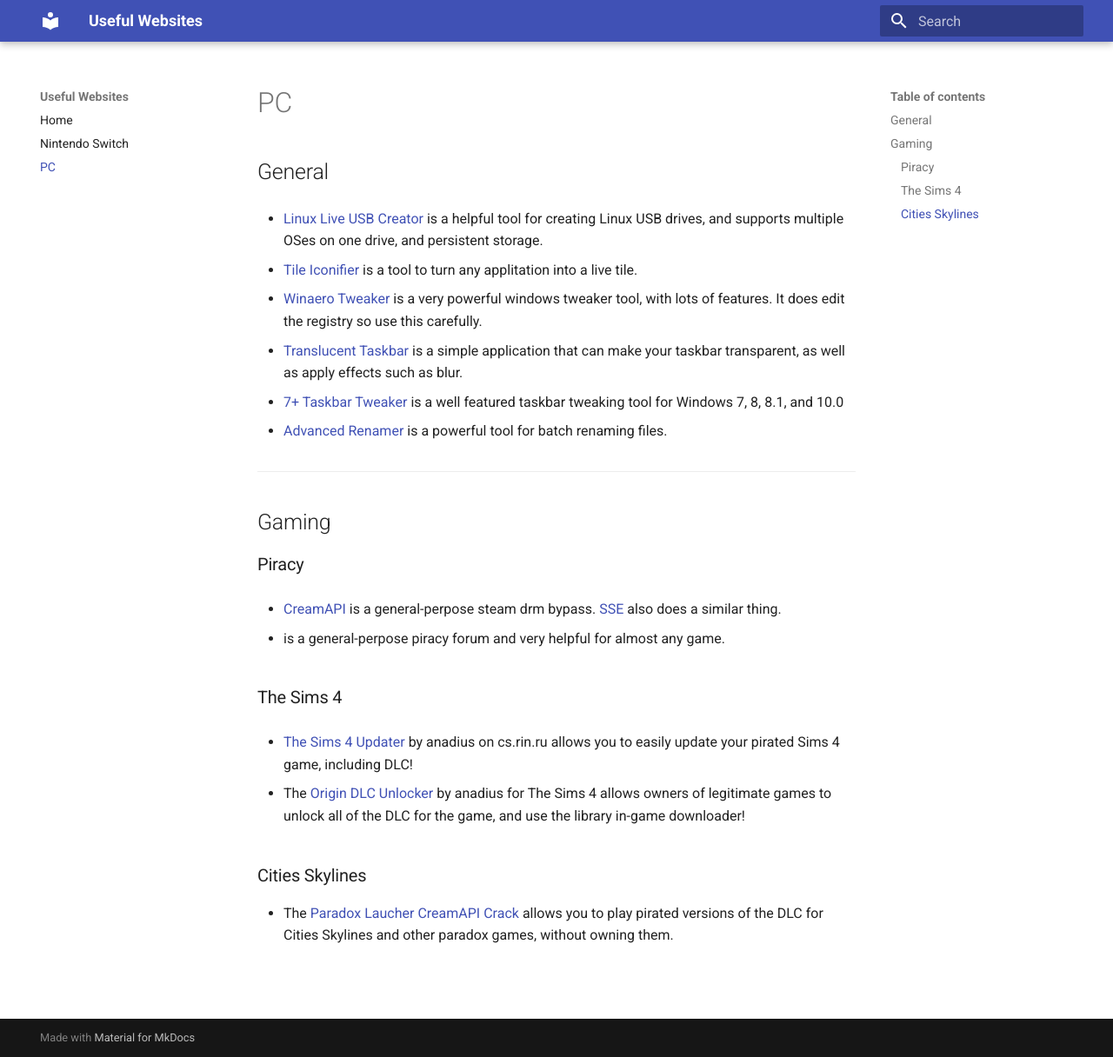
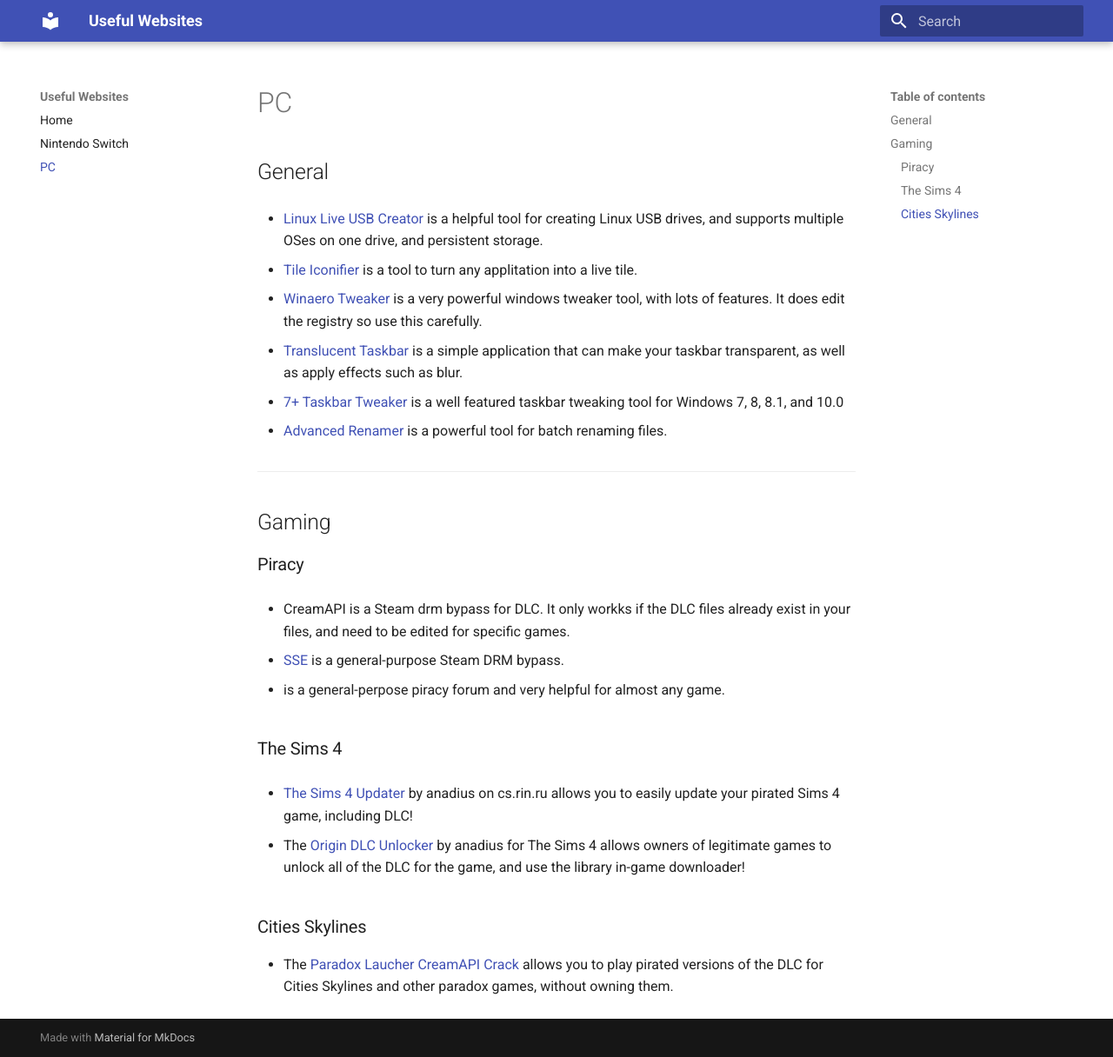
Before and after one commit to Supersonicboss1/Helpful-Websites-Supersonicboss1, an MkDocs documentation site: the page built from docs/pc.md, in a window 1280 px wide and 1216 px high. Shown: the whole window at 87% size. Built offline with MkDocs 1.6.1 and Material for MkDocs 9.7.7, drawn with Linux system fonts in a browser that asks for light colours.

Commit message:
add descriptions and urls

```diff
--- a/docs/pc.md
+++ b/docs/pc.md
@@ -20,10 +20,11 @@
 
 ### Piracy
 
-- [CreamAPI]() is a general-perpose steam drm bypass. [SSE](https://github.com/MAXBURAOT/SmartSteamEmu) also does a similar thing.
+- CreamAPI is a Steam drm bypass for DLC. It only workks if the DLC files already exist in your files, and need to be edited for specific games.
+
+- [SSE](https://github.com/MAXBURAOT/SmartSteamEmu) is a general-purpose Steam DRM bypass.
 
 - <cs.rin.ru/forum> is a general-perpose piracy forum and very helpful for almost any game.
-
 
 ### The Sims 4
 
```
